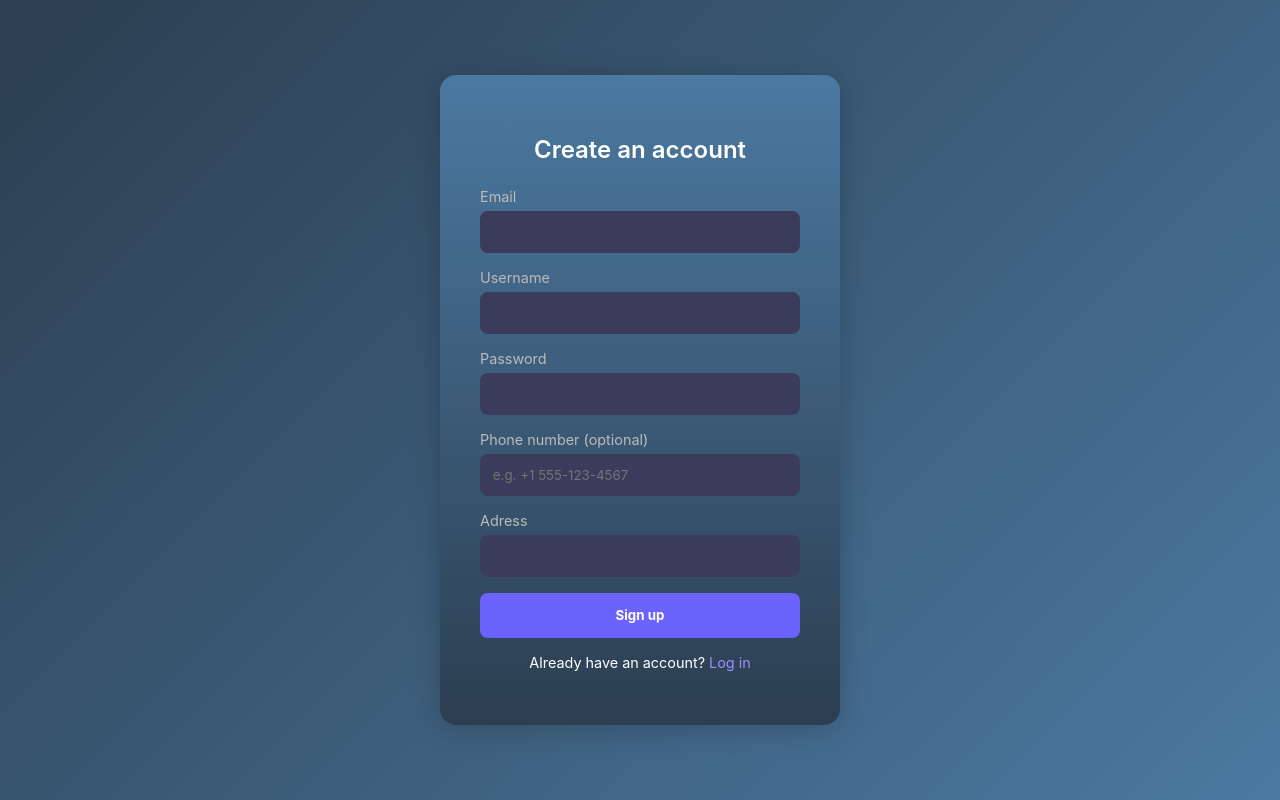
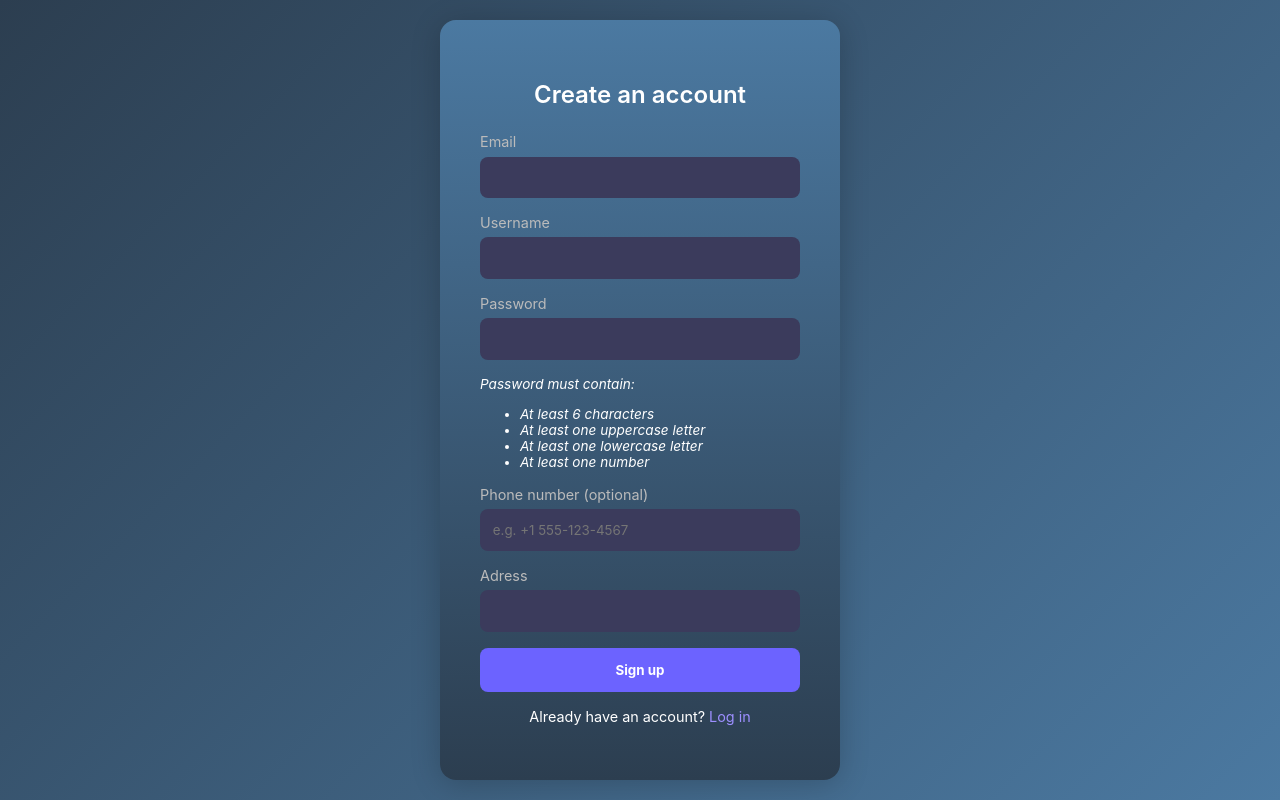
Before and after one commit to KKondor/2025-szfm-big-project, a Flask app: page /register in a window 1280 px wide. Run offline with Flask 3, Linux system fonts and the light colour scheme.

Commit message:
feat: added password rules to the register page

```diff
--- a/src/frontend/static/css/register.css
+++ b/src/frontend/static/css/register.css
@@ -69,6 +69,12 @@ input {
   color: #fff;
 }
 
+.pass-rules {
+  margin-bottom: 1rem;
+  font-size: 0.85rem;
+  font-style: italic;
+}
+
 input:focus {
   outline: 2px solid #6c63ff;
 }
--- a/src/frontend/templates/register.html
+++ b/src/frontend/templates/register.html
@@ -25,6 +25,16 @@
       <div class="input-group">
         <label for="password">Password</label>
         <input type="password" id="password" name="password" required />
+      </div>
+
+      <div class="pass-rules">
+        <p>Password must contain:</p>
+        <ul>
+          <li>At least 6 characters</li>
+          <li>At least one uppercase letter</li>
+          <li>At least one lowercase letter</li>
+          <li>At least one number</li>
+        </ul>
       </div>
 
       <div class="input-group">
```
